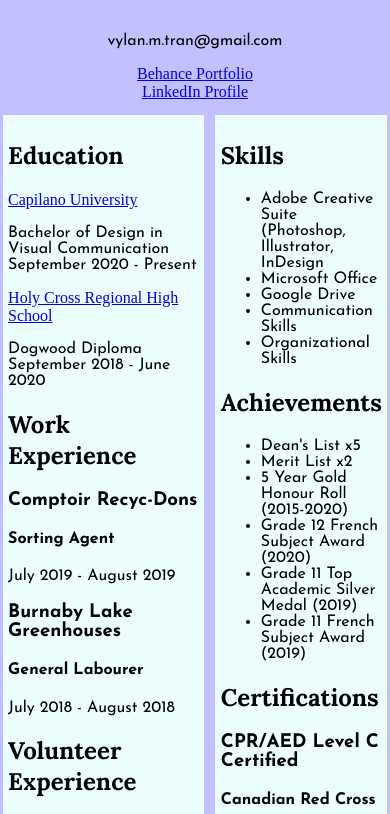
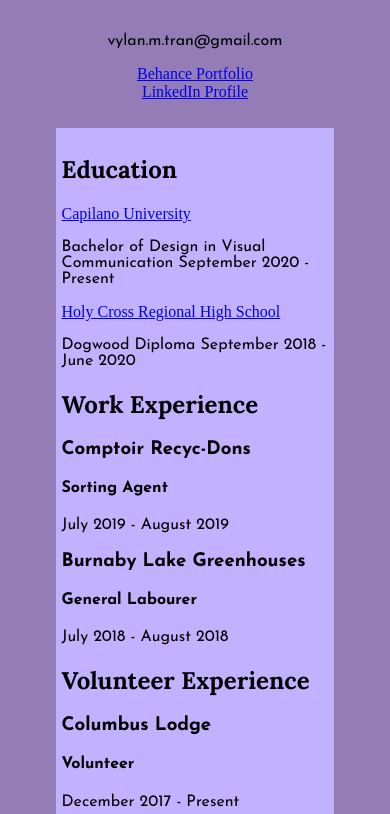
Before and after one commit to Vy-Lan/vylan-website, a plain HTML site: page resume.html in a window 390 px wide. Shown: the part 494-1308 px from the top of the page. Drawn offline with Linux system fonts and the light colour scheme.

Commit message:
Update for Media Queries

```diff
--- a/resume.html
+++ b/resume.html
@@ -13,7 +13,7 @@
 <body>
     <div class="container-one">
         <div class="box-one">
-            <img src="https://drive.google.com/file/d/1knCli6QYL-NDNBpRDaNH6eqxyomg3pz1/preview" alt="Vylan's Logo">
+            <img src="https://drive.google.com/file/d/1knCli6QYL-NDNBpRDaNH6eqxyomg3pz1/view" alt="Vylan's Logo">
             <h1>
                 My Resume
             </h1>
--- a/styles.css
+++ b/styles.css
@@ -23,7 +23,7 @@ ul {
 }
 
 body {
-    background: rgb(194, 192, 255);;
+    background: #947db7;;
     padding: 3em;
 }
 
@@ -48,13 +48,28 @@ body {
 }
 
 .box-two {
-    background: rgb(235, 254, 253);
+    background: rgb(193, 177, 255);
     margin: 0 2% 0 0;
     padding: 2%;
 }
 
 .box-three {
-    background: rgb(235, 254, 253);
+    background: rgb(193, 177, 255);
     margin: 0 0 0 2%;
     padding: 2%;
 }
+
+/* Media Queries for devices 768px and down */
+@media only screen and (max-width: 768px) {
+    .container-two {
+      justify-content: center;
+      flex-wrap: wrap;
+    }
+
+    .box-two {
+        margin: 5% 0 0 0;
+    }
+
+    .box-three {
+        margin: 5% 0 0 0;
+    }
```
